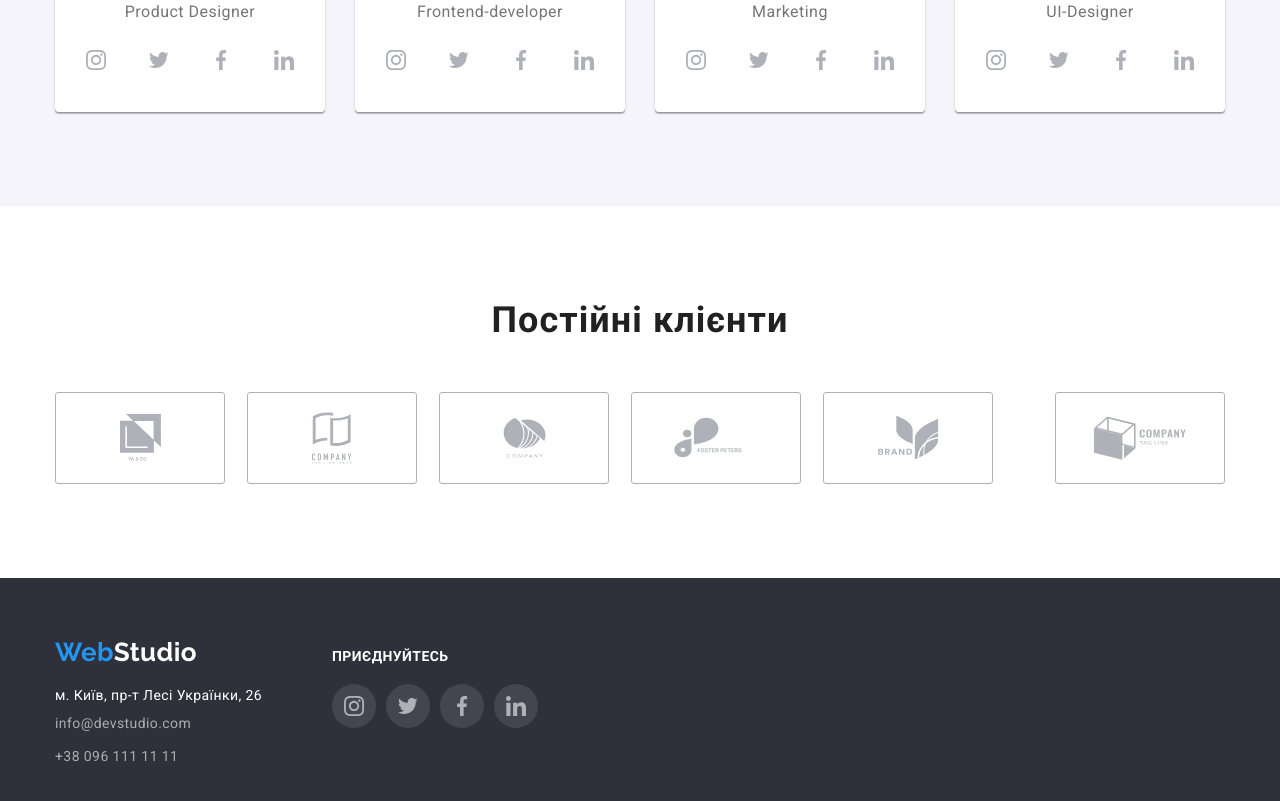
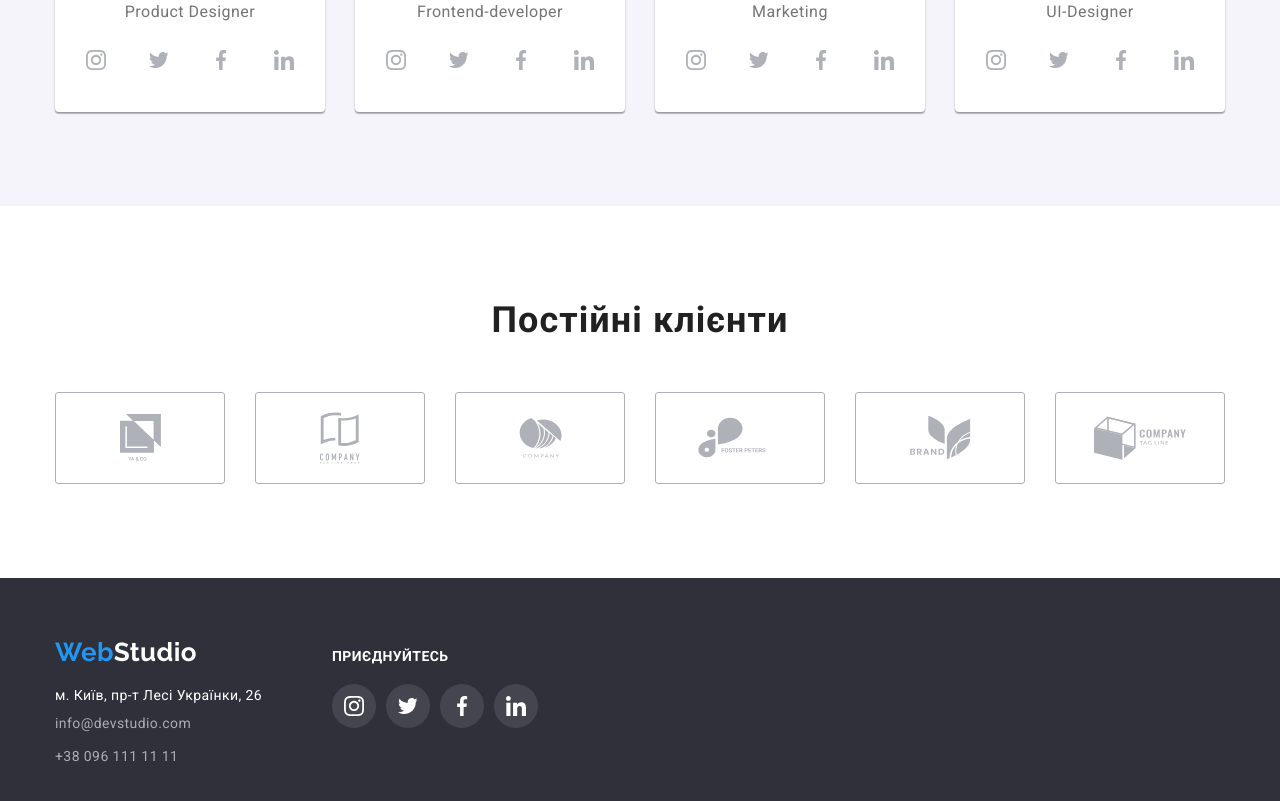
Before and after one commit to PyotrKlim/goit-markup-hw-04, a plain HTML site: page index.html in a window 1280 px wide. Shown: the part 2088-2889 px from the top of the page. Drawn offline with nearby package versions, Linux system fonts and the light colour scheme.

Commit message:
исправил списки+(li) и цвет иконок футора

```diff
--- a/css/styles.css
+++ b/css/styles.css
@@ -26,6 +26,7 @@ body {
   --work-card-frame: #eeeeee;
   /* цвет иконок */
   --basic-icon: #afb1b8;
+  --second-icon: #ffffff;
 }
 
 /* перебивка стилей */
@@ -483,10 +484,15 @@ header {
 .join-box {
   background: rgba(255, 255, 255, 0.1);
   margin-right: 10px;
+  border-radius: 50%;
 }
 
 .join-box:last-child {
   margin-right: 0;
+}
+
+.join-box .icon-socseti {
+  fill: var(--second-icon);
 }
 
 /* <!-- фильтры карточек работ --> */
--- a/index.html
+++ b/index.html
@@ -293,22 +293,32 @@
                   UI-Designer
                 </p>
                 <ul class="list list-socseti">
+                  <li>
                     <a class="box-socseti" href=""
                       ><svg class="icon-socseti" width="20px" height="20px">
-                      <use href="./images/icons.svg#icon-instagram"></use></svg
+                        <use
+                          href="./images/icons.svg#icon-instagram"
+                        ></use></svg
                     ></a>
+                  </li>
+                  <li>
                     <a class="box-socseti" href=""
                       ><svg class="icon-socseti" width="20px" height="20px">
                         <use href="./images/icons.svg#icon-twitter"></use></svg
                     ></a>
+                  </li>
+                  <li>
                     <a class="box-socseti" href=""
                       ><svg class="icon-socseti" width="20px" height="20px">
                         <use href="./images/icons.svg#icon-facebook"></use></svg
                     ></a>
+                  </li>
+                  <li>
                     <a class="box-socseti" href=""
                       ><svg class="icon-socseti" width="20px" height="20px">
                         <use href="./images/icons.svg#icon-linkedin"></use></svg
                     ></a>
+                  </li>
                 </ul>
               </div>
             </li>
@@ -357,13 +367,13 @@
               </svg>
             </a>
           </li>
-          <ul>
+          <li>
             <a class="clients-sites" href=""
               ><svg class="icon-clients" width="94px" height="44px">
                 <use href="./images/icons.svg#icon-client-logo-6"></use>
               </svg>
             </a>
-          </ul>
+          </li>
         </ul>
       </div>
     </section>
@@ -405,22 +415,30 @@
         <div class="join-aside">
           <h3 class="join capital-letters">Приєднуйтесь</h3>
           <ul class="list join-list">
-            <a class="join-box box-socseti" href=""
+            <li class="join-box">
+              <a class="box-socseti" href=""
                 ><svg class="icon-socseti" width="20px" height="20px">
                   <use href="./images/icons.svg#icon-instagram"></use></svg
               ></a>
-            <a class="join-box box-socseti" href=""
+            </li>
+            <li class="join-box">
+              <a class="box-socseti" href=""
                 ><svg class="icon-socseti" width="20px" height="20px">
                   <use href="./images/icons.svg#icon-twitter"></use></svg
               ></a>
-            <a class="join-box box-socseti" href=""
+            </li>
+            <li class="join-box">
+              <a class="box-socseti" href=""
                 ><svg class="icon-socseti" width="20px" height="20px">
                   <use href="./images/icons.svg#icon-facebook"></use></svg
               ></a>
-            <a class="join-box box-socseti" href=""
+            </li>
+            <li class="join-box">
+              <a class="box-socseti" href=""
                 ><svg class="icon-socseti" width="20px" height="20px">
                   <use href="./images/icons.svg#icon-linkedin"></use></svg
               ></a>
+            </li>
           </ul>
         </div>
       </div>
```
Also changed, not shown: portfolio.html (+12 -4 lines). Lines whose indentation alone changed are shown as unchanged.
